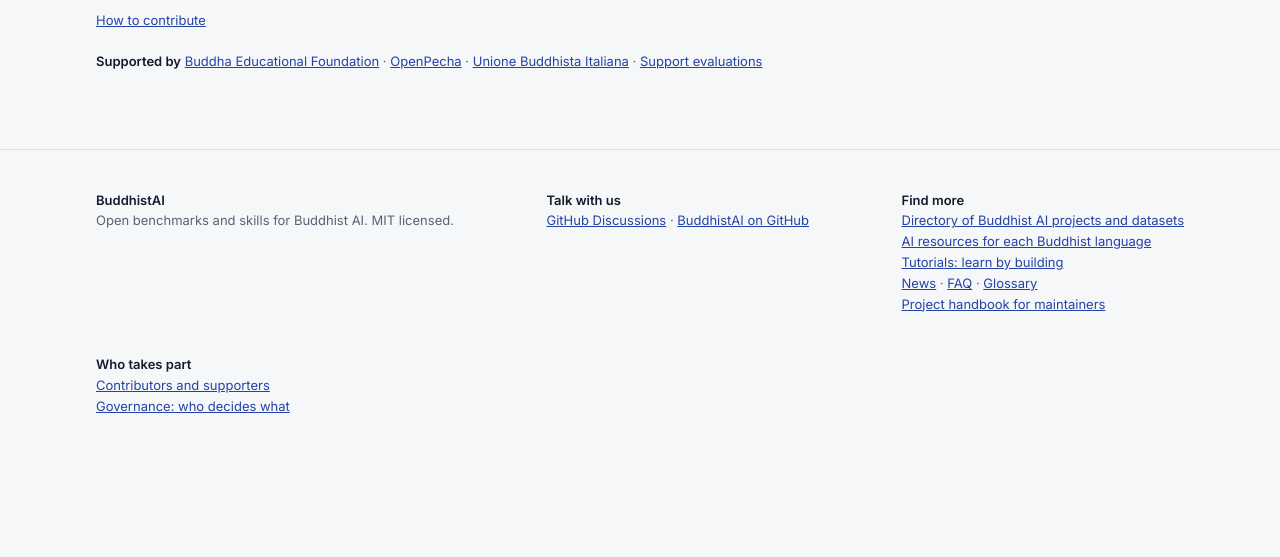
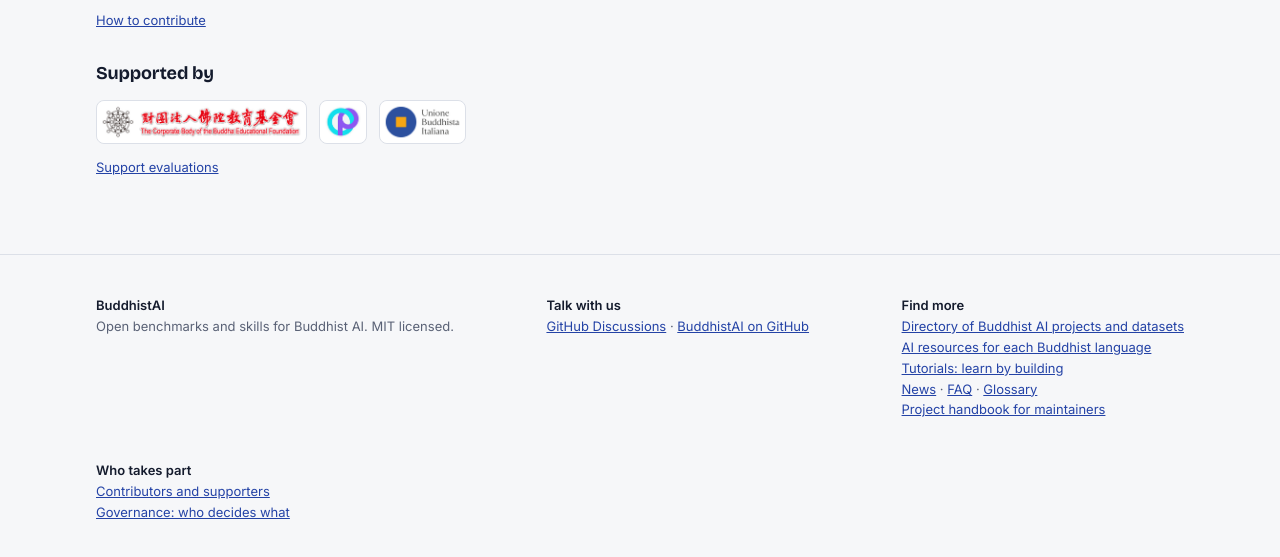
Before and after one commit to BuddhistAI/buddhistai.github.io, a plain HTML site: page index.html in a window 1280 px wide. Shown: the part 8556-9113 px from the top of the page. Before the commit the page ends 9013 px from the top, so only its background shows below. Drawn offline with nearby package versions, Linux system fonts and the light colour scheme.

Commit message:
Show supporter logos; avoid push races in the update workflows
Co-Authored-By: Claude Opus 5.5 <noreply@anthropic.com>
Claude-Session: https://claude.ai/code/session_012mRVgaWaFSEbTZC1DWdhJq

```diff
--- a/index.html
+++ b/index.html
@@ -281,6 +281,7 @@ tr.base td{color:var(--muted)}
 footer{padding-block:40px;border-top:1px solid var(--line);color:var(--muted);font-size:13px}
 footer .cols{display:flex;gap:40px;flex-wrap:wrap;justify-content:space-between}
 @media (prefers-reduced-motion:no-preference){.door,.card{transition:border-color .15s}}
+.supporters{display:flex;gap:12px;flex-wrap:wrap;align-items:center;margin:12px 0}.supporters img{display:block;height:44px;width:auto;border:1px solid var(--line,#e3e6ec);border-radius:8px}
 .avatars{display:flex;gap:8px;flex-wrap:wrap;margin:12px 0}.avatars img{border-radius:50%;display:block;background:var(--sunk)}
 </style>
 
@@ -716,7 +717,13 @@ footer .cols{display:flex;gap:40px;flex-wrap:wrap;justify-content:space-between}
     <!-- contributors:end -->
   </p>
   <p class="note"><a href="#submit">How to contribute</a></p>
-  <p class="note" style="margin-top:20px"><b style="color:var(--ink)">Supported by</b> <a href="https://www.budaedu.org/">Buddha Educational Foundation</a> · <a href="https://openpecha.org/">OpenPecha</a> · <a href="https://unionebuddhistaitaliana.it/en/">Unione Buddhista Italiana</a> · <a href="https://github.com/BuddhistAI/buddhist-benchmarks/issues/new?template=donate-compute.yml">Support evaluations</a></p>
+  <h3 style="margin-top:28px">Supported by</h3>
+  <p class="supporters">
+    <a href="https://www.budaedu.org/" title="Buddha Educational Foundation"><img src="assets/supporters/budaedu.png" height="44" alt="Buddha Educational Foundation"></a>
+    <a href="https://openpecha.org/" title="OpenPecha"><img src="assets/supporters/openpecha.png" height="44" alt="OpenPecha"></a>
+    <a href="https://unionebuddhistaitaliana.it/en/" title="Unione Buddhista Italiana"><img src="assets/supporters/ubi.png" height="44" alt="Unione Buddhista Italiana"></a>
+  </p>
+  <p class="note"><a href="https://github.com/BuddhistAI/buddhist-benchmarks/issues/new?template=donate-compute.yml">Support evaluations</a></p>
 </div></section>
 
 <footer><div class="wrap cols">
```
Also changed, not shown: 2 other files.
